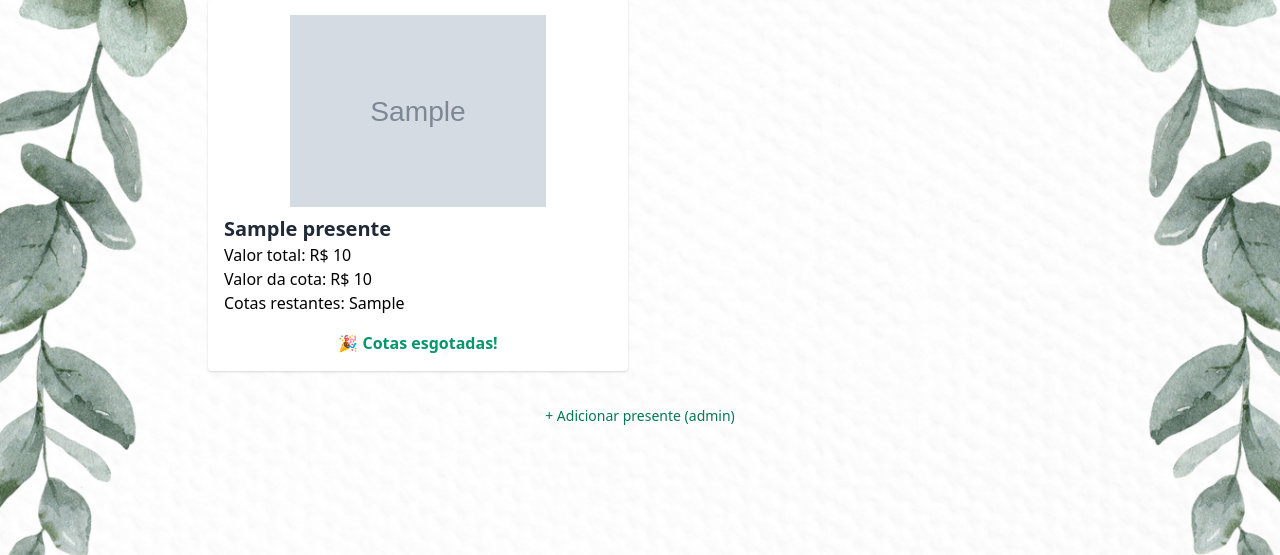
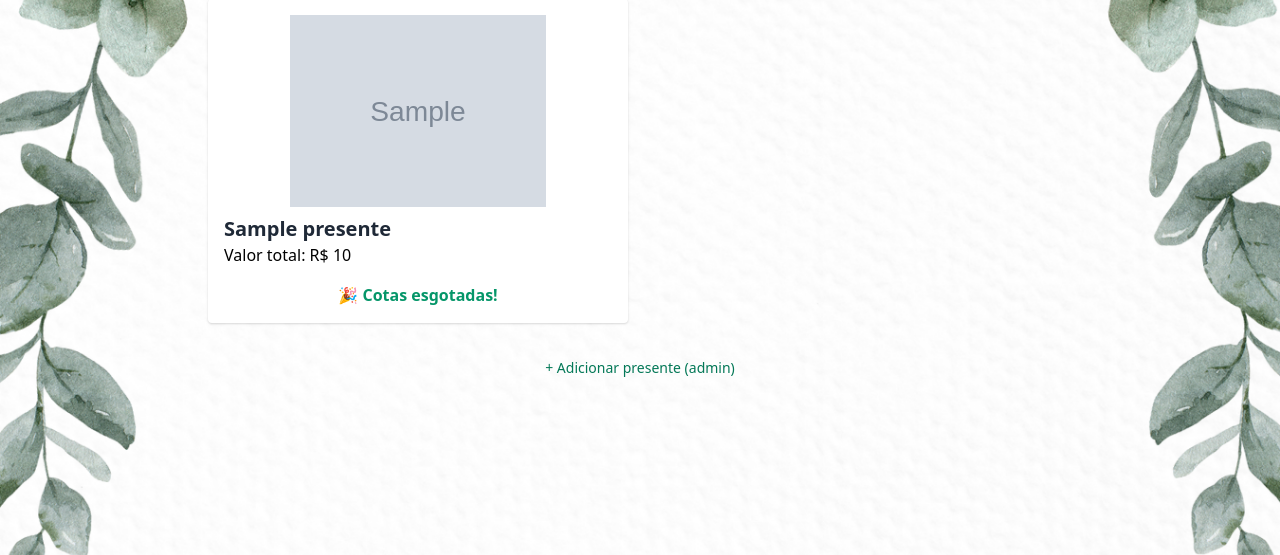
Before and after one commit to lhenriquerod/lista-casamento, a Flask app: page /presentes in a window 1280 px wide. Shown: the part 137-692 px from the top of the page. Run offline with Flask 3, Linux system fonts and the light colour scheme; grey boxes marked "Sample" are stand-in pictures; a database or web service that is not in the repository returns one stand-in record (values such as "Sample title"); some libraries are stand-ins or nearby versions.

Commit message:
Exclusao cotas restantes

```diff
--- a/templates/contribuir.html
+++ b/templates/contribuir.html
@@ -43,6 +43,7 @@
                 Confirmar contribuição
             </button>
         </form>
+
     </div>
 </body>
 </html>
--- a/templates/listapresentes.html
+++ b/templates/listapresentes.html
@@ -40,8 +40,6 @@
                 <img src="{{ presente['imagem_url'] }}" alt="Imagem do presente" class="w-full h-48 object-contain rounded mb-2">
                 <h2 class="text-xl font-semibold text-gray-800">{{ presente['nome'] }}</h2>
                 <p>Valor total: R$ {{ presente['valor_total'] }}</p>
-                <p>Valor da cota: R$ {{ presente['valor_cota'] }}</p>
-                <p>Cotas restantes: {{ presente['cotas_restantes'] }}</p>
 
                 {% if presente['cotas_restantes'] > 0 %}
                     <a href="{{ url_for('contribuir', item_id=presente['id']) }}" class="mt-4 inline-block bg-green-600 hover:bg-green-700 text-white px-4 py-2 rounded text-center">
```
